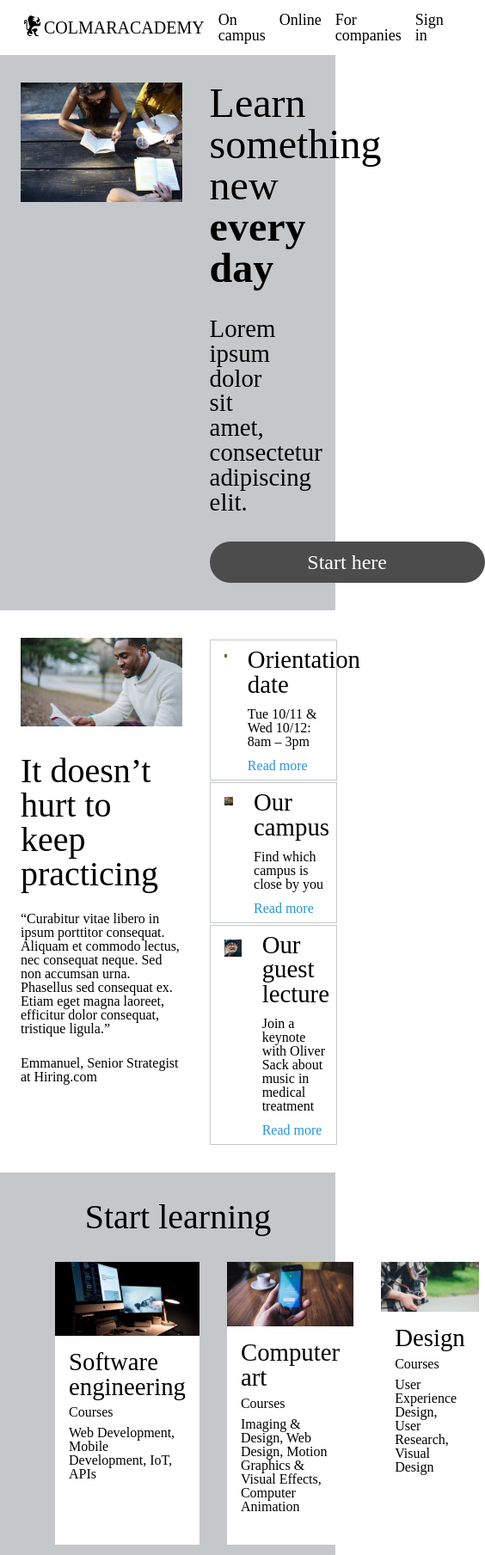
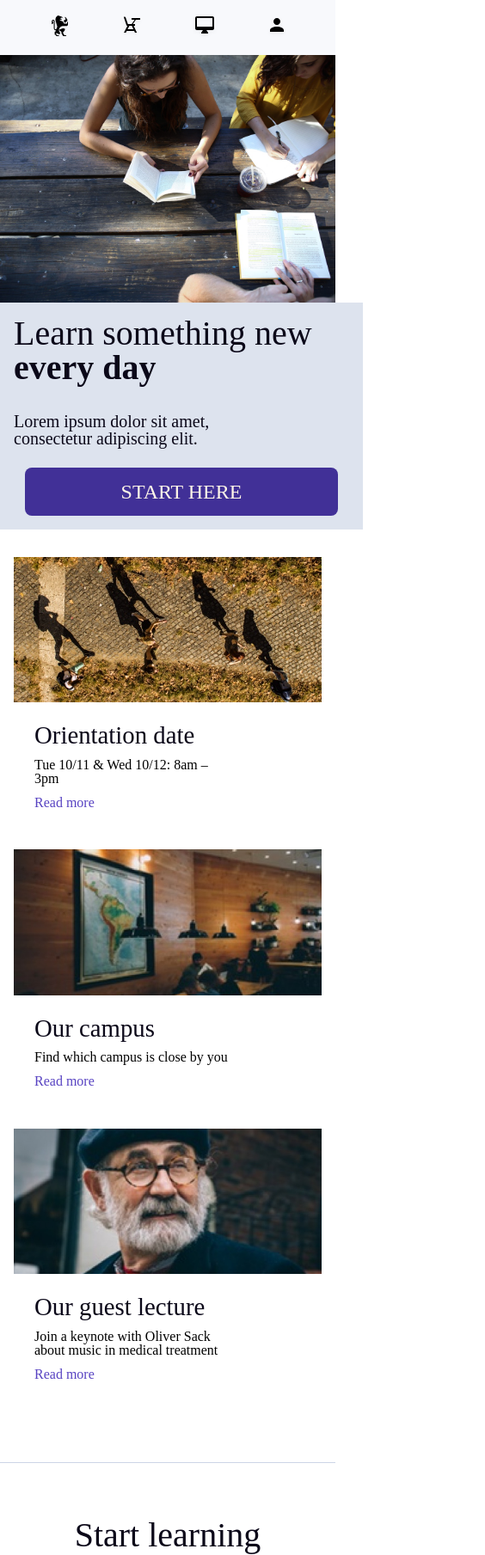
Before and after one commit to Katja-B/Colmar-Academy, a plain HTML site: page index.html in a window 390 px wide. Shown: the top 1809 px of the page at 86% size, 564 px wide, since content can reach past the window. Drawn offline with Linux system fonts and the light colour scheme.

Commit message:
Wrote media queries for responsive design and added colors

```diff
--- a/index.html
+++ b/index.html
@@ -10,6 +10,7 @@
 <body>
 
 	<header>
+		<div id="header">
 			<div id="logo">
 				<img src="resources/images/ic-logo.svg" alt="Colmar Academy logo —  a lion icon">
 				<p><span id="boldlogo">Colmar</span>Academy</p>
@@ -24,12 +25,13 @@
 			</nav>
 			<nav id="mobile-menu">
 				<ul>
-            	<li><a href="#"><img src="resources/images/ic-logo.svg" alt="Colmar Academy logo —  a lion icon"></a></li>
+					<li><a href="#"><img src="resources/images/ic-logo.svg" alt="Colmar Academy logo —  a lion icon" id="lionlogo"></a></li>
 					<li><a href="#"><img src="resources/images/ic-on-campus.svg" alt="On campus icon"></a></li>
 					<li><a href="#"><img src="resources/images/ic-online.svg" alt="Online icon"></a></li>
 					<li><a href="#"><img src="resources/images/ic-login.svg" alt="Sign in icon"></a></li>
 				</ul>
 			</nav>
+		</div>
     </header>
 
     <main>
--- a/resources/css/style.css
+++ b/resources/css/style.css
@@ -28,7 +28,7 @@ footer {
 	}
 
 .section:nth-child(odd) {
-	background-color: #C5C8CA;
+	background-color: hsla(218,34%,67%,0.3);
 	}
 
 .feature {
@@ -51,25 +51,46 @@ video,
 	width: 40%;
 	}
 
+h1,
+h2,
+h3 {
+	color: #0b0819;
+}
+
 /* Add font */
 h3 {
 	font-size: 1.8rem;
 
 	}
 
+main {
+	position: relative;
+  	top: 4rem; /* To offset for fixed header. */
+}
+
 
 /* Header */
 
-header,
+header {
+	margin:0;
+	padding:0;
+	background-color: hsla(218,34%,98%,1);
+	position: fixed;
+  	z-index: 1;
+	height: 4rem;
+	width: 100%;
+}
+
+#header,
 #logo {
 	display: flex;
 	align-items: center;
 	}
 
-header {
+#header {
 	justify-content: space-between;
 	margin: auto 1.5rem;
-	height: 64px;
+	height: 100%;
 	}
 
 #logo img {
@@ -95,6 +116,54 @@ header {
 #mobile-menu {
 	display: none;
 	}
+
+@media only screen and (max-width: 600px) {
+
+	#desktop-menu {
+		display: none;
+	}
+
+	#mobile-menu {
+		display: block;
+		width: 100%;
+	}
+
+	#mobile-menu ul {
+		display: flex;
+		justify-content: space-between;
+		align-items: center;
+		margin: 0 2rem;
+	}
+
+	#lionlogo {
+		display: none;
+	}
+
+}
+
+@media only screen and (max-width: 480px) {
+
+	#logo,
+	#desktop-menu {
+		display: none;
+	}
+
+	#mobile-menu {
+		display: block;
+		width: 100%;
+	}
+
+	#mobile-menu ul {
+		display: flex;
+		justify-content: space-between;
+		align-items: center;
+		margin: 0 2rem;
+	}
+
+	#lionlogo {
+		display: block;
+	}
+}
 
 
 /* Hero */
@@ -123,17 +192,100 @@ header {
 	}
 
 #button {
-	background-color: #4C4C4C;
+	background-color: hsla(250,52%,39%,1.00);
 	border-radius: 25px;
-	color: white;
+	color: #fff6e8;
 	padding-top: 0.75rem;
 	padding-bottom: 0.75rem;
 	text-align:center;
 	margin-top: 2rem;
 	font-size: 1.5rem;
 	width: 20rem;
+	text-transform:uppercase;
 	}
 
+@media only screen and (max-width: 920px) {
+
+	#button {
+		width: 14rem;
+		font-size: 1.5rem;
+		margin-bottom: 2rem;
+	}
+
+	.hero h1 {
+		font-size: 2.5rem
+	}
+
+	.hero h3 {
+		font-size: 1.25rem
+	}
+}
+
+@media only screen and (max-width: 680px) {
+
+	.section {
+		flex-direction: column;
+		padding: 0;
+	}
+
+	.feature {
+		width: 100%;
+	}
+
+	.cta {
+		width: 100%;
+		padding: 2rem 1rem 2rem 1rem;
+		align-items: center;
+	}
+
+	.cta h1 {
+		margin-right: auto;
+	}
+
+	#button {
+		width: 50%;
+	}
+
+}
+
+@media only screen and (max-width: 480px) {
+
+	.section:nth-child(odd) {
+	background-color: white;
+	}
+
+	.section {
+		flex-direction: column;
+		padding: 0;
+	}
+
+	.cta {
+		background-color: hsla(218,34%,67%,0.3);
+	}
+
+	.feature {
+		width: 100%;
+	}
+
+	.secondary {
+		width: 100%;
+		padding: 2rem 1rem 2rem 1rem;
+		margin: 0;
+	}
+
+	.hero h3 {
+		margin: 0 5rem 1.5rem 0;
+	}
+
+	#button {
+		width: 93.5%;
+		border-radius: 0.5rem;
+		margin: 0;
+		background-color: hsla(250,52%,39%,1.00);
+		color: #fff6e8;
+		padding: 1rem 0;
+	}
+}
 
 /* Highlights */
 
@@ -163,11 +315,11 @@ header {
 	width: 100%;
 	display: flex;
 	margin-top: 2px;
-	border: 1px solid #C5C8CA;
+	border: 1px solid hsla(218,34%,85%,1);
 	}
 
 .item:hover {
-	background-color: #C5C8CA;
+	background-color: hsla(218,34%,96%,1.00);
 	}
 
 .imginlist {
@@ -192,8 +344,83 @@ p {
 	}
 
 .shortdesc a {
-	color: #2693DC;
+	color: hsla(250,80%,39%,0.80);
 	}
+
+@media only screen and (max-width: 680px){
+
+	.item:hover {
+	background-color: white;
+	}
+
+	.item {
+		border: none;
+		border-top: 1px solid hsla(218,34%,85%,1);
+	}
+
+	.practicing h2,
+	.practicing p {
+		margin-left: 1rem;
+		margin-right: 1rem;
+	}
+
+	.practicing {
+		padding-bottom: 1.5rem;
+	}
+
+	.secondary {
+		width: 100%;
+		padding: 1rem;
+		margin: 0;
+	}
+
+	.item {
+		margin: 0 0 0.4rem 0;
+	}
+}
+
+@media only screen and (max-width: 480px) {
+
+	.highlights {
+		padding: 2rem 1rem 2rem 1rem;
+	}
+
+	.practicing {
+		display: none;
+	}
+
+	.list {
+		padding: 0;
+		margin-bottom: 1rem;
+	}
+
+	.item {
+		flex-direction: column;
+		border: none;
+	}
+
+	.item:hover {
+	background-color: white;
+	}
+
+	.desktophimg {
+		display: none;
+	}
+
+	.imginlist {
+		width: 100%;
+		margin: 0;
+	}
+
+	.mobilehimg {
+		display: block;
+		width: 100%;
+	}
+
+	.shortdesc {
+		margin: 1rem 1rem 2rem 1rem;
+	}
+}
 
 
 /* Start learning */
@@ -211,7 +438,7 @@ p {
 .discipline {
 	flex: 1;
 	margin-left: 2rem;
-	background-color: white;
+	background-color: hsla(218,34%,96%,1.00);
 	}
 
 .engineering,
@@ -227,6 +454,73 @@ p {
 .course h4 {
 	margin-bottom: 0.5rem;
 	}
+
+@media only screen and (max-width: 680px){
+
+	.learning h2 {
+		margin: 2rem auto 1.5rem;
+		}
+
+	.row {
+		flex-direction: column;
+		width: 80%;
+		justify-content: center;
+		margin: auto;
+	}
+
+	.discipline {
+		margin-left: 0;
+		margin-bottom: 1rem;
+	}
+
+	.learning {
+		padding-bottom: 2rem;
+	}
+
+}
+
+@media only screen and (max-width: 480px) {
+
+	.learning {
+		background-color: white;
+		border-bottom: 1px solid hsla(218,34%,85%,1);
+		border-top: 1px solid hsla(218,34%,85%,1);
+		padding: 2rem 1rem;
+	}
+
+	.learning h2{
+		margin-bottom: 1.5rem;
+	}
+
+	.row {
+		flex-direction: column;
+		width: 100%;
+		margin:0;
+	}
+
+	.discipline {
+		margin-left:0;
+		background-color: white;
+	}
+
+	.course {
+		padding: 0;
+	}
+
+	.discipline img,
+	.course h4,
+	.course p {
+		display: none;
+	}
+
+	.course h3 {
+		padding: 1rem 1rem 1.5rem 1rem;
+		background-color: hsla(218,34%,67%,0.3);
+		margin: 0 0 0.5rem 0;
+		border-radius: 0.5rem;
+	}
+
+}
 
 
 /* Thesis exhibit */
@@ -245,18 +539,71 @@ p {
 	}
 
 .urban a {
-	color: #2693DC;
+	color: hsla(250,80%,39%,0.80);
 	margin-bottom: 3rem;
 	}
+
+@media only screen and (max-width: 680px){
+
+	.urban {
+		margin: 1.5rem 1rem 0 1rem;
+
+	}
+
+}
+
+@media only screen and (max-width: 480px) {
+
+	.containerr {
+		border-bottom: white;
+	}
+
+	.thesis {
+		margin: 1rem 0 1.5rem;
+	}
+
+	.containerr h2 {
+
+	}
+
+	.urban h3,
+	.urban p,
+	.urban a,
+	.fima,
+	.now {
+		display: none;
+	}
+}
+
 
 /* Footer */
 
 footer {
-	border-top: 1px solid #C5C8CA;
+	position: relative;
+  	top: 4rem;
+	border-top: 1px solid hsla(218,34%,85%,1);
 	padding: 3rem 1.5rem 1rem 1.5rem;
 	justify-content: space-between;
+	background-color: hsla(218,34%,98%,1);
 	}
 
 footer li {
 	margin-left: 1rem;
 	}
+
+@media only screen and (max-width: 480px) {
+
+	footer {
+		border-top: none;
+		padding: 1rem;
+		justify-content: center;
+	}
+
+	footer p {
+		text-align: center;
+	}
+
+	footer ul {
+		display: none;
+	}
+}
```
Lines whose indentation alone changed are shown as unchanged.
